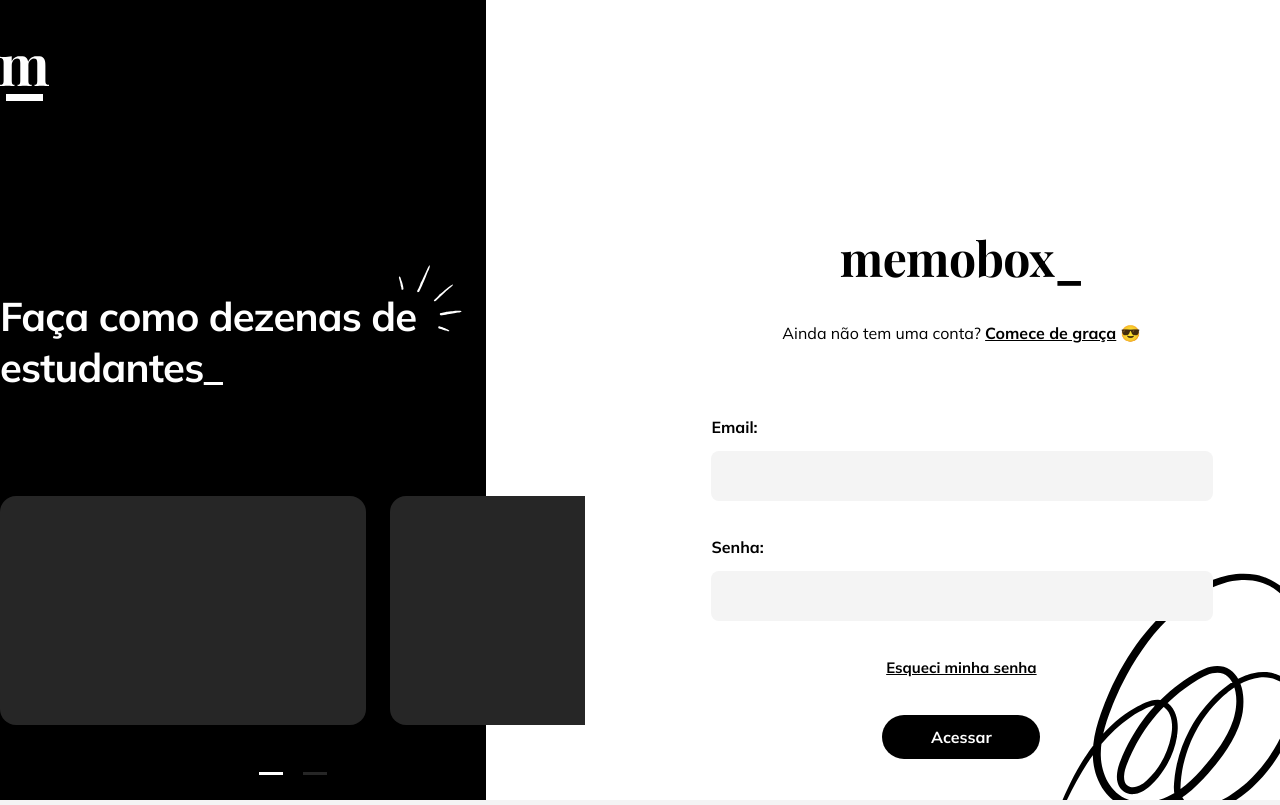
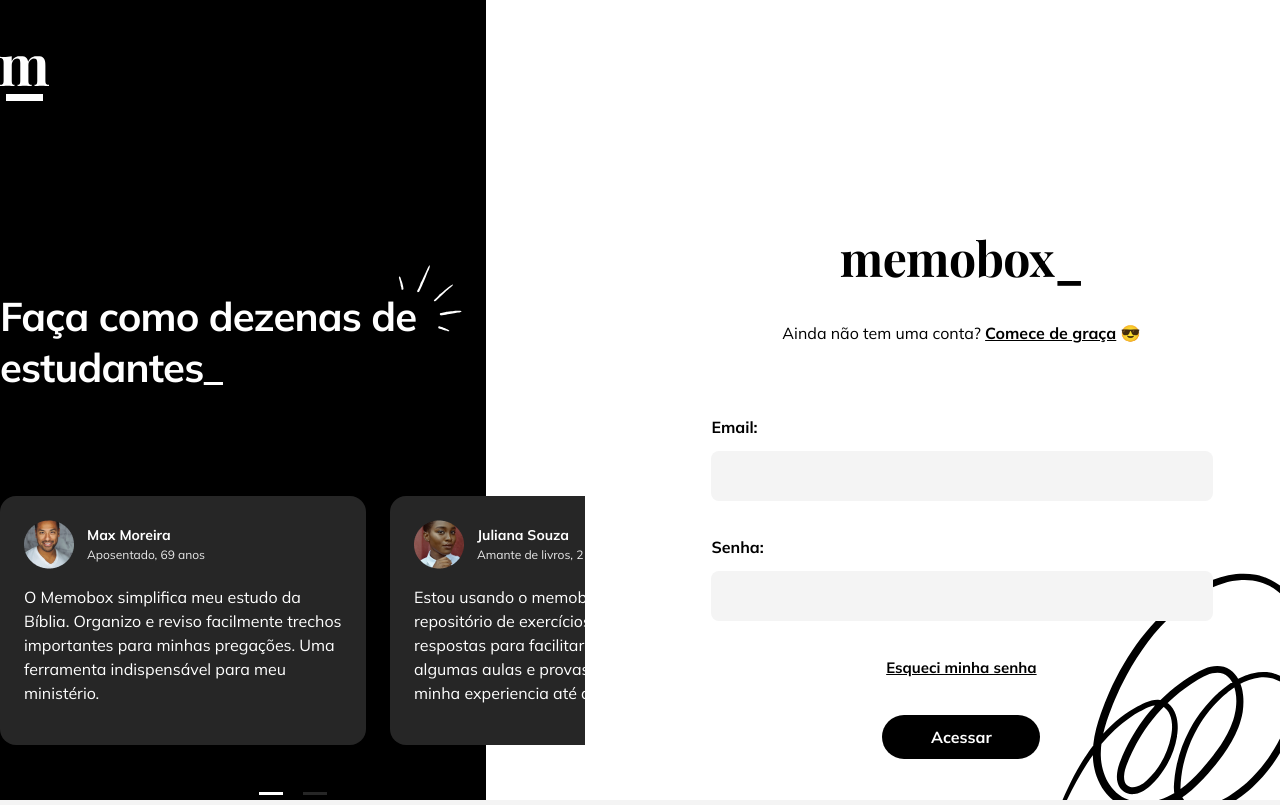
Before and after one commit to roofranklin/memobox-front, a React (Vite) app: page / in a window 1280 px wide. Built offline with nearby package versions, Linux system fonts and the light colour scheme; a web font is replaced by a local one.

Commit message:
Inserindo conteúdo componente testemunhos

```diff
--- a/src/components/testimonials.jsx
+++ b/src/components/testimonials.jsx
@@ -10,12 +10,78 @@
     border-radius: 16px;
     margin-top: 70px;
     margin-right: 24px;
+    padding: 24px;
+`
+const TestimonialInfo = styled.div`
+    display: flex;
+    align-items: center;
+    gap: 13px;
+    flex: 1 0 0;
+`
+
+const Avatar = styled.img``
+const Bio = styled.div`
+    font-family: 'Mulish', sans-serif;
+`
+
+const Title = styled.h3`
+    margin: 0;
+    color: #ffffff;
+    font-size: 14px;
+    font-weight: 700;
+    line-height: 150%;
+`
+const Subtitle = styled.h4`
+    margin: 0;
+    color: #E9E9E9;
+    font-size: 12px;
+    font-weight: 400;
+    line-height: 150%;
+`
+
+const TestimonialText = styled.p`
+    font-size: 16px;
+    line-height: 150%;
+    color: #FFFFFF;
 `
 
 const testimonialItems = [
-    <Testimonial key="01" onDragStart={handleDragStart} role="presentation"></Testimonial>,
-    <Testimonial key="02" onDragStart={handleDragStart} role="presentation"></Testimonial>,
-    <Testimonial key="03" onDragStart={handleDragStart} role="presentation"></Testimonial>,
+    <Testimonial key="01" onDragStart={handleDragStart} role="presentation">
+        <TestimonialInfo>
+            <Avatar src="images/testimonials/max.png" alt='Foto Max' />
+            <Bio>
+                <Title>Max Moreira</Title>
+                <Subtitle>Aposentado, 69 anos</Subtitle>
+            </Bio>
+        </TestimonialInfo>
+        <TestimonialText>
+            O Memobox simplifica meu estudo da Bíblia. Organizo e reviso facilmente trechos importantes para minhas pregações. Uma ferramenta indispensável para meu ministério.
+        </TestimonialText>
+    </Testimonial>,
+    <Testimonial key="02" onDragStart={handleDragStart} role="presentation">
+        <TestimonialInfo>
+            <Avatar src="images/testimonials/juliana.png" alt='Foto Juliana' />
+            <Bio>
+                <Title>Juliana Souza</Title>
+                <Subtitle>Amante de livros, 21 anos</Subtitle>
+            </Bio>
+        </TestimonialInfo>
+        <TestimonialText>
+        Estou usando o memobox para criar um repositório de exercícios, perguntas e respostas para facilitar a criação de algumas aulas e provas. Ta sendo positiva minha experiencia até aqui.
+        </TestimonialText>
+    </Testimonial>,
+    <Testimonial key="03" onDragStart={handleDragStart} role="presentation">
+        <TestimonialInfo>
+            <Avatar src="images/testimonials/max.png" alt='Foto Max' />
+            <Bio>
+                <Title>Max Moreira</Title>
+                <Subtitle>Aposentado, 69 anos</Subtitle>
+            </Bio>
+        </TestimonialInfo>
+        <TestimonialText>
+            O Memobox simplifica meu estudo da Bíblia. Organizo e reviso facilmente trechos importantes para minhas pregações. Uma ferramenta indispensável para meu ministério.
+        </TestimonialText>
+    </Testimonial>,
 ];
 
 const responsive = {
```
Also changed, not shown: src/pages/login/login.jsx (+4 -14 lines), public/images/testimonials/juliana.png (added), public/images/testimonials/max.png (added).
